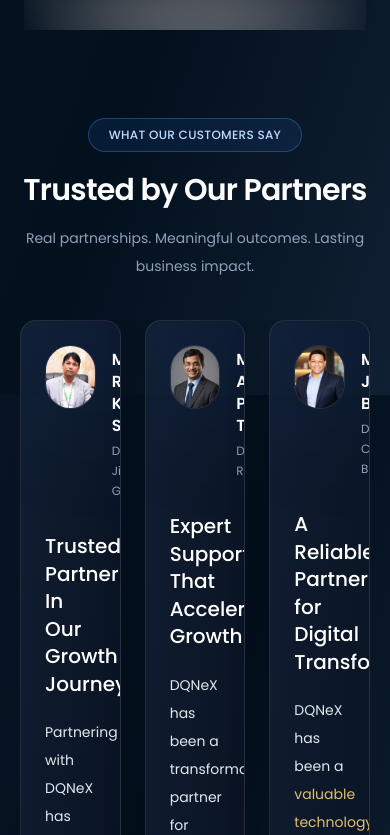
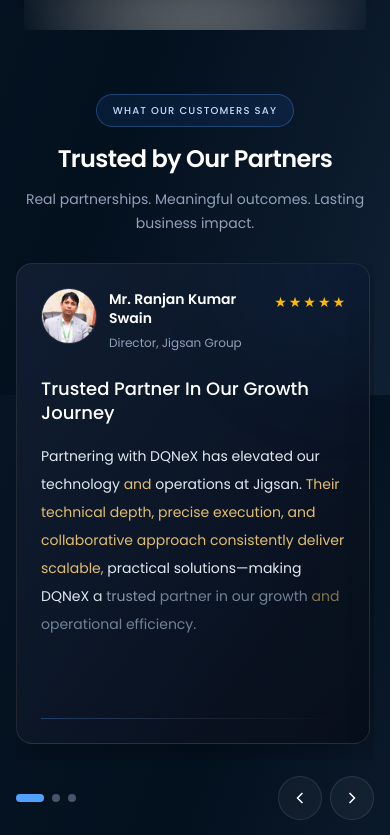
Before and after one commit to Abinashpatri07/DQNex, a React (Vite) app: page / in a window 390 px wide. Shown: the part 4669-5504 px from the top of the page. Built offline with nearby package versions, Linux system fonts and the light colour scheme; grey boxes are pictures that could not be loaded.

Commit message:
Revised Content Changes

```diff
--- a/src/components/home/Testimonial.jsx
+++ b/src/components/home/Testimonial.jsx
@@ -1,4 +1,3 @@
-
 import React, { useEffect, useRef, useState } from "react";
 import ranjanImage from "../../assets/director/Ranjan.png";
 import prakashImage from "../../assets/director/prakash.png";
@@ -187,19 +186,19 @@ const Testimonial = () => {
   };
 
   return (
-    <section className="relative w-full overflow-hidden bg-transparent py-16 md:py-20">
-      <div className="mx-auto max-w-[1500px] px-5 sm:px-8 lg:px-12 xl:px-14">
+    <section className="relative w-full overflow-hidden bg-transparent py-10 sm:py-14 md:py-20">
+      <div className="mx-auto w-full max-w-[1500px] px-4 sm:px-6 md:px-8 lg:px-12 xl:px-14">
         {/* Heading */}
-        <div className="mb-10 text-center md:mb-12">
-          <span className="mb-5 inline-block rounded-full border border-blue-400/30 bg-blue-500/10 px-5 py-2 text-xs font-medium tracking-wide text-blue-200">
+        <div className="mb-7 text-center sm:mb-9 md:mb-12">
+          <span className="mb-4 inline-block rounded-full border border-blue-400/30 bg-blue-500/10 px-4 py-2 text-[10px] font-medium tracking-[0.12em] text-blue-200 sm:mb-5 sm:px-5 sm:text-xs">
             WHAT OUR CUSTOMERS SAY
           </span>
 
-          <h2 className="text-3xl font-semibold tracking-tight text-white md:text-4xl">
+          <h2 className="text-2xl font-semibold tracking-tight text-white sm:text-3xl md:text-4xl">
             Trusted by Our Partners
           </h2>
 
-          <p className="mx-auto mt-4 max-w-2xl text-sm leading-7 text-slate-400 md:text-base">
+          <p className="mx-auto mt-3 max-w-2xl text-sm leading-6 text-slate-400 sm:mt-4 sm:leading-7 md:text-base">
             Real partnerships. Meaningful outcomes. Lasting business impact.
           </p>
         </div>
@@ -209,7 +208,7 @@ const Testimonial = () => {
           <div
             ref={carouselRef}
             onScroll={updateActiveIndex}
-            className="flex snap-x snap-mandatory gap-6 overflow-x-auto scroll-smooth pb-4 [scrollbar-width:none] [&::-webkit-scrollbar]:hidden"
+            className="flex snap-x snap-mandatory gap-4 overflow-x-auto overscroll-x-contain scroll-smooth pb-4 [scrollbar-width:none] [&::-webkit-scrollbar]:hidden sm:gap-6"
           >
             {testimonials.map((item, index) => {
               const words = item.quote.split(/\s+/);
@@ -218,32 +217,32 @@ const Testimonial = () => {
                 <article
                   key={item.id}
                   ref={(el) => (cardRefs.current[index] = el)}
-                  className="relative flex min-w-0 basis-full snap-start flex-col overflow-hidden rounded-2xl border border-white/10 bg-gradient-to-br from-[#111e32]/95 via-[#0c1728]/95 to-[#080e1a]/95 p-6 shadow-[0_12px_40px_rgba(0,0,0,0.22)] transition-colors duration-300 hover:border-blue-400/25 sm:p-8 md:basis-[calc(50%-12px)] md:p-8 lg:p-9"
+                  className="relative flex min-w-0 shrink-0 basis-[calc(100%-4px)] snap-start flex-col overflow-hidden rounded-2xl border border-white/10 bg-gradient-to-br from-[#111e32]/95 via-[#0c1728]/95 to-[#080e1a]/95 p-6 shadow-[0_12px_40px_rgba(0,0,0,0.22)] transition-colors duration-300 hover:border-blue-400/25 p-5 sm:basis-[calc(100%-8px)] sm:p-7 md:basis-[calc(50%-12px)] md:p-8 lg:p-9"
                 >
                   {/* Subtle card glow */}
                   <div className="pointer-events-none absolute -right-20 -top-24 h-48 w-48 rounded-full bg-blue-500/[0.07] blur-3xl" />
 
                   {/* Customer details */}
-                  <div className="relative flex items-start gap-4">
+                  <div className="relative flex min-w-0 flex-wrap items-start gap-3 sm:flex-nowrap sm:gap-4">
                     <img
                       src={item.image}
                       alt={item.name}
-                      className="h-16 w-16 shrink-0 rounded-full border border-white/10 object-cover sm:h-[76px] sm:w-[76px]"
+                      className="h-14 w-14 shrink-0 rounded-full border border-white/10 object-cover sm:h-[76px] sm:w-[76px]"
                       loading="lazy"
                     />
 
-                    <div className="min-w-0 flex-1 pt-1">
-                      <h3 className="text-base font-semibold leading-snug text-white sm:text-lg">
+                    <div className="min-w-0 flex-1 pt-0.5 sm:pt-1">
+                      <h3 className="break-words text-sm font-semibold leading-snug text-white sm:text-lg">
                         {item.name}
                       </h3>
 
-                      <p className="mt-1 text-xs leading-5 text-slate-400 sm:text-sm">
+                      <p className="mt-1 break-words text-xs leading-5 text-slate-400 sm:text-sm">
                         {item.designation}
                       </p>
                     </div>
 
                     <div
-                      className="flex shrink-0 gap-0.5 pt-1 text-sm text-amber-400 sm:gap-1 sm:text-base"
+                      className="ml-auto flex shrink-0 gap-0.5 pt-1 text-sm text-amber-400 sm:ml-0 sm:gap-1 sm:text-base"
                       aria-label={`${item.rating} out of 5 stars`}
                     >
                       {Array.from({ length: item.rating }).map((_, i) => (
@@ -255,14 +254,15 @@ const Testimonial = () => {
                   </div>
 
                   {/* Testimonial heading */}
-                  <h4 className="relative mt-8 text-xl font-medium leading-snug text-white sm:mt-9 sm:text-2xl">
+                  <h4 className="relative mt-6 break-words text-lg font-medium leading-snug text-white sm:mt-8 sm:text-xl md:mt-9 md:text-2xl">
                     {item.heading}
                   </h4>
 
                   {/* Independently animated testimonial text */}
                   <p
                     ref={(el) => (paragraphRefs.current[index] = el)}
-                    className="relative mt-5 text-sm leading-7 sm:text-base sm:leading-[1.85]"
+                    aria-label={item.quote}
+                    className="relative mt-4 break-words text-sm leading-7 sm:mt-5 sm:text-base sm:leading-[1.85]"
                   >
                     {words.map((word, wordIndex) => (
                       <React.Fragment key={wordIndex}>
@@ -295,8 +295,8 @@ const Testimonial = () => {
           </div>
 
           {/* Navigation */}
-          <div className="mt-6 flex items-center justify-between">
-            <div className="flex items-center gap-2">
+          <div className="mt-4 flex items-center justify-between gap-3 sm:mt-6">
+            <div className="flex min-w-0 items-center gap-2">
               {testimonials.map((item, index) => (
                 <button
                   key={item.id}
@@ -312,12 +312,12 @@ const Testimonial = () => {
               ))}
             </div>
 
-            <div className="flex gap-3">
+            <div className="flex shrink-0 gap-2 sm:gap-3">
               <button
                 type="button"
                 onClick={() => move(-1)}
                 aria-label="Previous testimonial"
-                className="flex h-10 w-10 items-center justify-center rounded-full border border-white/10 bg-white/[0.04] text-white transition hover:border-blue-400/40 hover:bg-blue-500/10"
+                className="flex h-11 w-11 touch-manipulation items-center justify-center rounded-full border border-white/10 bg-white/[0.04] text-white transition hover:border-blue-400/40 hover:bg-blue-500/10"
               >
                 <svg
                   viewBox="0 0 24 24"
@@ -334,7 +334,7 @@ const Testimonial = () => {
                 type="button"
                 onClick={() => move(1)}
                 aria-label="Next testimonial"
-                className="flex h-10 w-10 items-center justify-center rounded-full border border-white/10 bg-white/[0.04] text-white transition hover:border-blue-400/40 hover:bg-blue-500/10"
+                className="flex h-11 w-11 touch-manipulation items-center justify-center rounded-full border border-white/10 bg-white/[0.04] text-white transition hover:border-blue-400/40 hover:bg-blue-500/10"
               >
                 <svg
                   viewBox="0 0 24 24"
```
